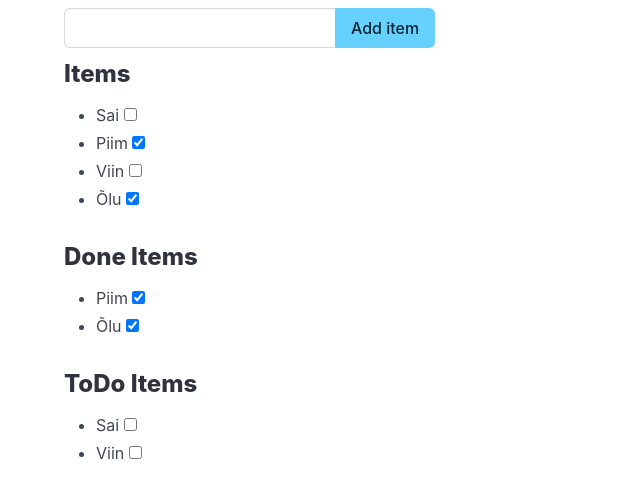
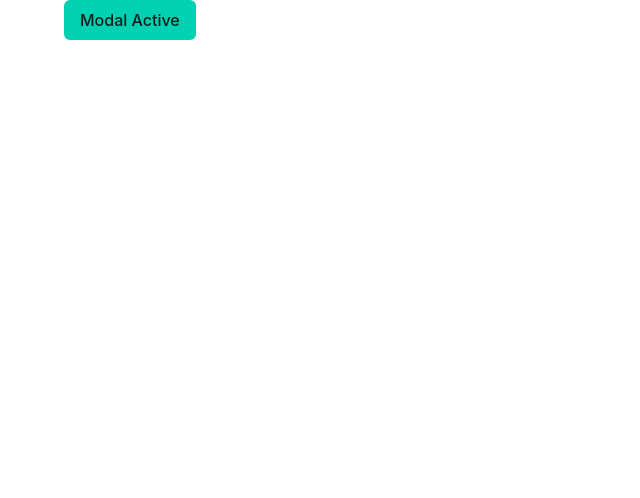
Before and after one commit to Limpaluristaja77/learnnode, a Vue app: page / in a window 1280 px wide. Shown: the top 498 px of the page, without its empty margins (0-640 px from the left). Built offline with nearby package versions, Linux system fonts and the light colour scheme.

Commit message:
add modal

```diff
--- a/src/App.vue
+++ b/src/App.vue
@@ -1,49 +1,31 @@
 <script setup>
+import { ref } from 'vue';
 
-import { computed, ref } from "vue";
-import ItemList from "./ItemList.vue";
+let modalActive = ref(false);
 
-let message = ref("");
-let i = 1;
-let items = ref([
-    { id: i++, name: 'Sai', isDone: false },
-    { id: i++, name: 'Piim', isDone: true },
-    { id: i++, name: 'Viin', isDone: false },
-    { id: i++, name: 'Õlu', isDone: true },
-]);
-
-
-function addItem() {
-    if (message.value.trim() !== '') {
-        items.value.push({ id: i++, name: message.value.trim(), isDone: false });
+document.body.addEventListener('keydown', event => {
+    if(event.key === 'Escape'){
+        modalActive.value = false;
     }
-    message.value = '';
-
-}
-
-let doneItems = computed(() => items.value.filter(item => item.isDone));
-let ToDoItems = computed(() => items.value.filter(item => !item.isDone));
-
+});
 
 </script>
 
 <template>
-    <div class="container mt-2">
-        <div class="field has-addons">
-            <div class="control">
-                <input class="input" type="text" v-model="message" @keypress.enter="addItem">
-            </div>
-            <div class="control">
-                <button class="button is-info" @click="addItem">
-                    Add item
-                </button>
-            </div>
+    <div class="container">
+        <section>
+           <button class="button is-primary" @click="modalActive=true">Modal Active</button>
+        </section>
+
+    </div>
+    <div class="modal" :class="{'is-active' : modalActive}">
+        <div class="modal-background" @click="modalActive=false"></div>
+        <div class="modal-content">
+            <p class="image is-4by3">
+                <img src="https://bulma.io/assets/images/placeholders/1280x960.png" alt="">
+            </p>
         </div>
-        <div class="content">
-            <ItemList :items="items" title="Items"></ItemList>
-            <ItemList :items="doneItems" title="Done Items"></ItemList>
-            <ItemList :items="ToDoItems" title="ToDo Items"></ItemList>
-        </div>
+        <button class="modal-close is-large" aria-label="close"@click="modalActive=false" ></button>
     </div>
 
 </template>
```
Also changed, not shown: src/pages/ToDo.vue (added, +51 -0 lines).
